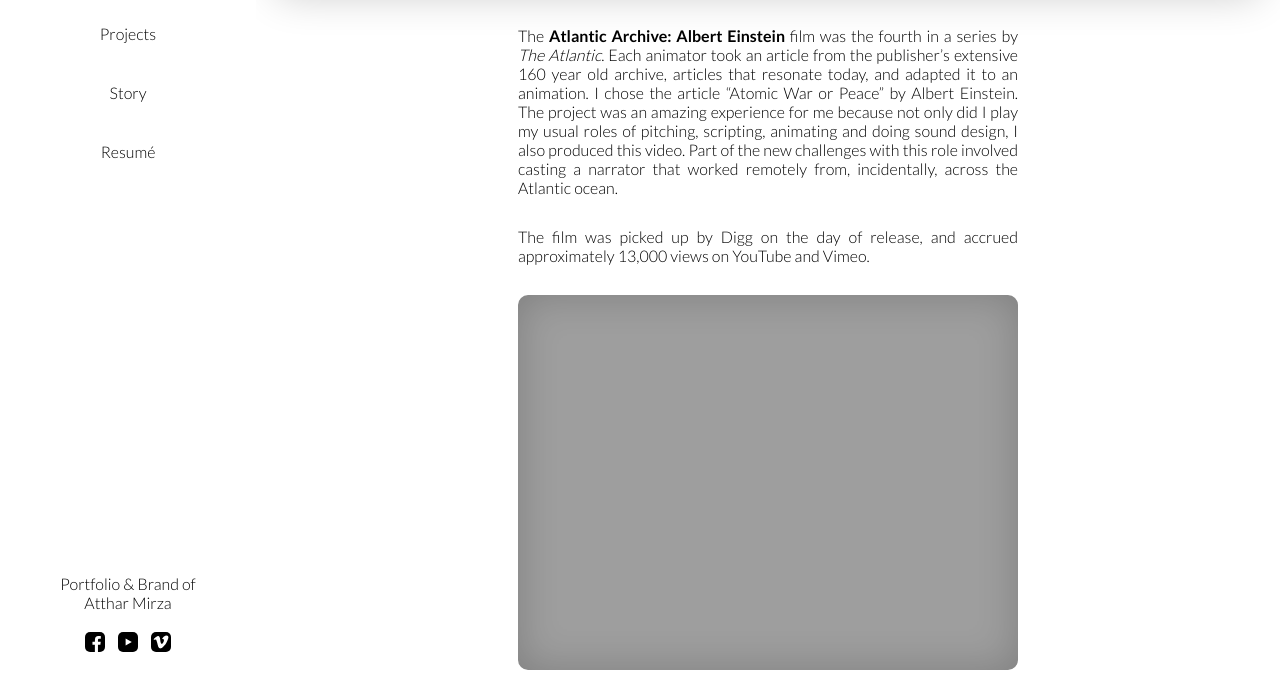
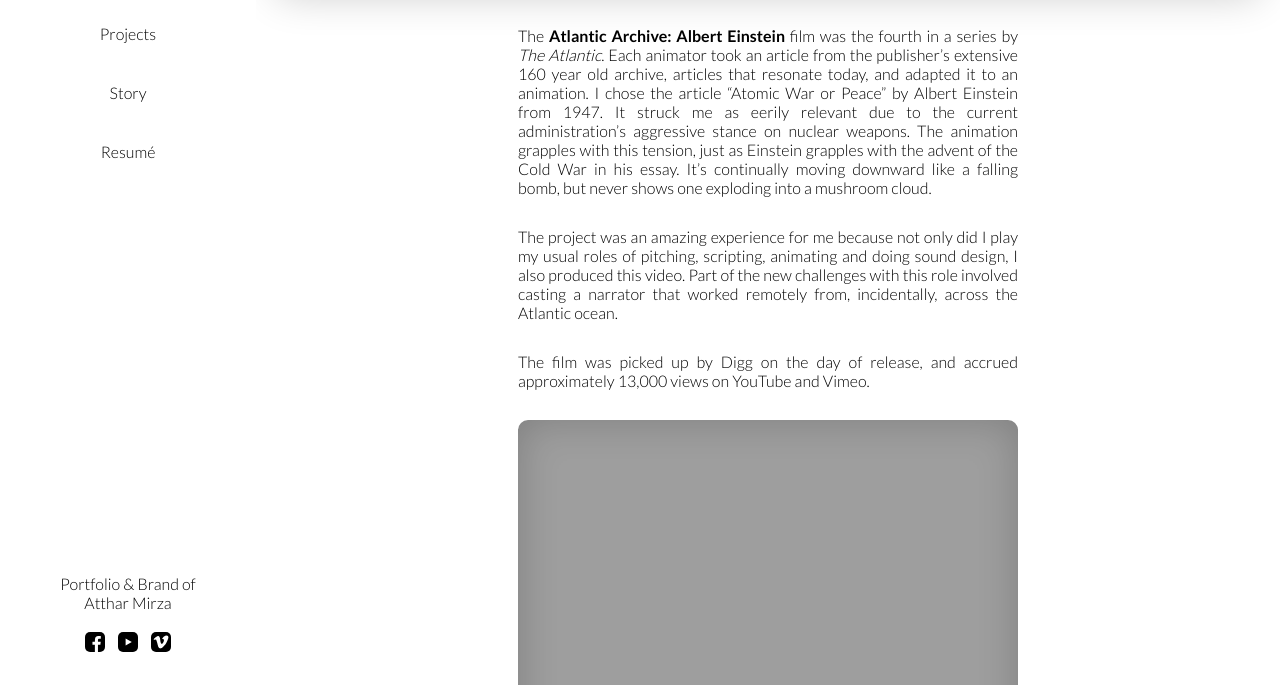
Before and after one commit to attharmirza/SittingHunWebsite, a Jekyll site: the page built from _projects/atlantic-archive-einstein.markdown, in a window 1280 px wide and 900 px high, scrolled down 373 px, cut to the strip 215-900 px from the top of the window. Built offline with Jekyll 4.4.1, drawn with Linux system fonts in a browser that asks for light colours; some web fonts are replaced.

Commit message:
Updated Atlantic Archive Einstein

```diff
--- a/_projects/atlantic-archive-einstein.markdown
+++ b/_projects/atlantic-archive-einstein.markdown
@@ -44,6 +44,8 @@
   style: Float
 ---
 
-The [**Atlantic Archive: Albert Einstein**](https://www.theatlantic.com/video/index/557987/einstein-atomic-war/) film was the fourth in a series by _The Atlantic_. Each animator took an article from the publisher's extensive 160 year old archive, articles that resonate today, and adapted it to an animation. I chose the article "Atomic War or Peace" by Albert Einstein. The project was an amazing experience for me because not only did I play my usual roles of pitching, scripting, animating and doing sound design, I also produced this video. Part of the new challenges with this role involved casting a narrator that worked remotely from, incidentally, across the Atlantic ocean.
+The [**Atlantic Archive: Albert Einstein**](https://www.theatlantic.com/video/index/557987/einstein-atomic-war/) film was the fourth in a series by _The Atlantic_. Each animator took an article from the publisher's extensive 160 year old archive, articles that resonate today, and adapted it to an animation. I chose the article "Atomic War or Peace" by Albert Einstein from 1947. It struck me as eerily relevant due to the current administration's aggressive stance on  nuclear weapons. The animation grapples with this tension, just as Einstein grapples with the advent of the Cold War in his essay. It's continually moving downward like a falling bomb, but never shows one exploding into a mushroom cloud.
+
+The project was an amazing experience for me because not only did I play my usual roles of pitching, scripting, animating and doing sound design, I also produced this video. Part of the new challenges with this role involved casting a narrator that worked remotely from, incidentally, across the Atlantic ocean.
 
 The film was picked up by Digg on the day of release, and accrued approximately 13,000 views on YouTube and Vimeo.
```
